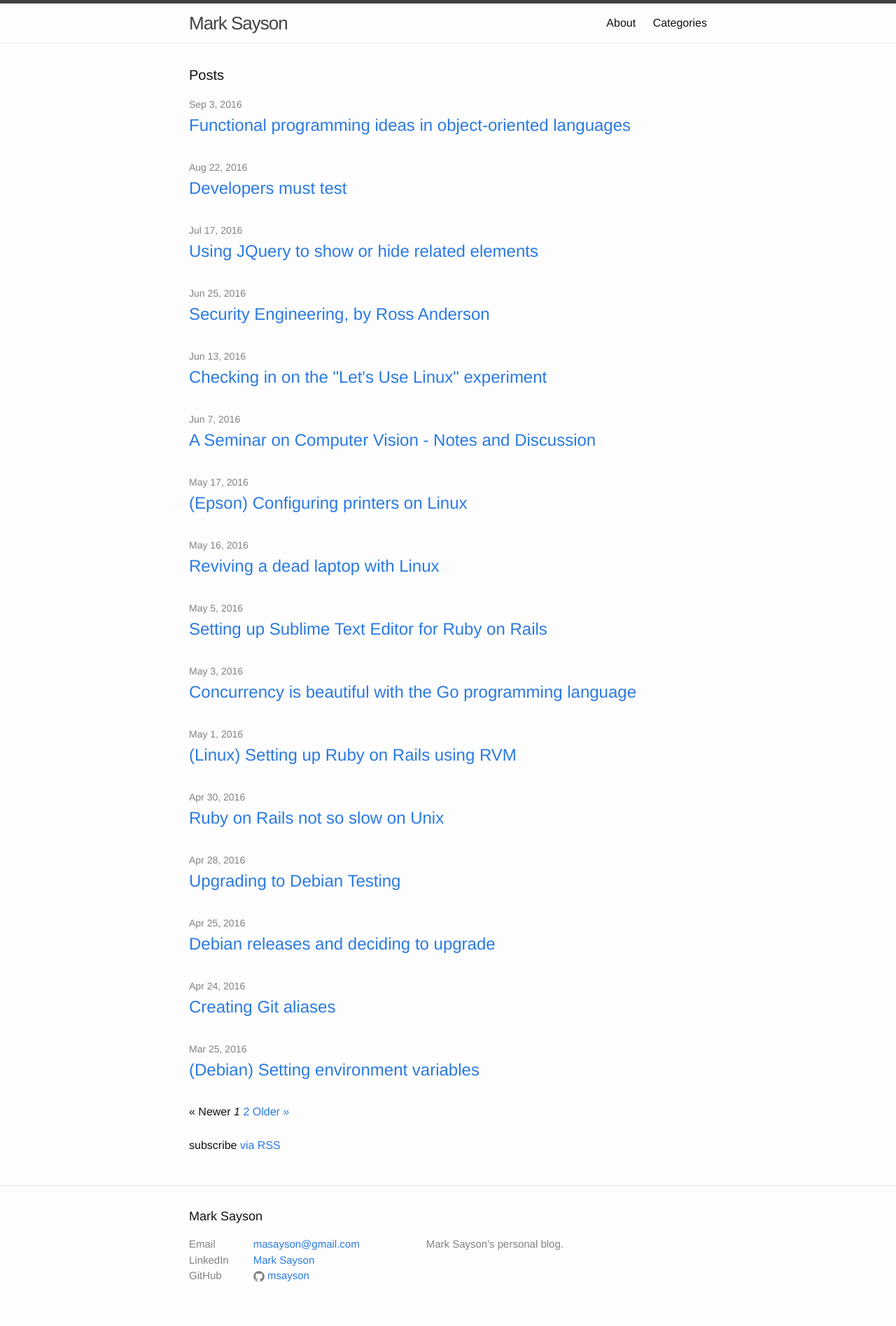
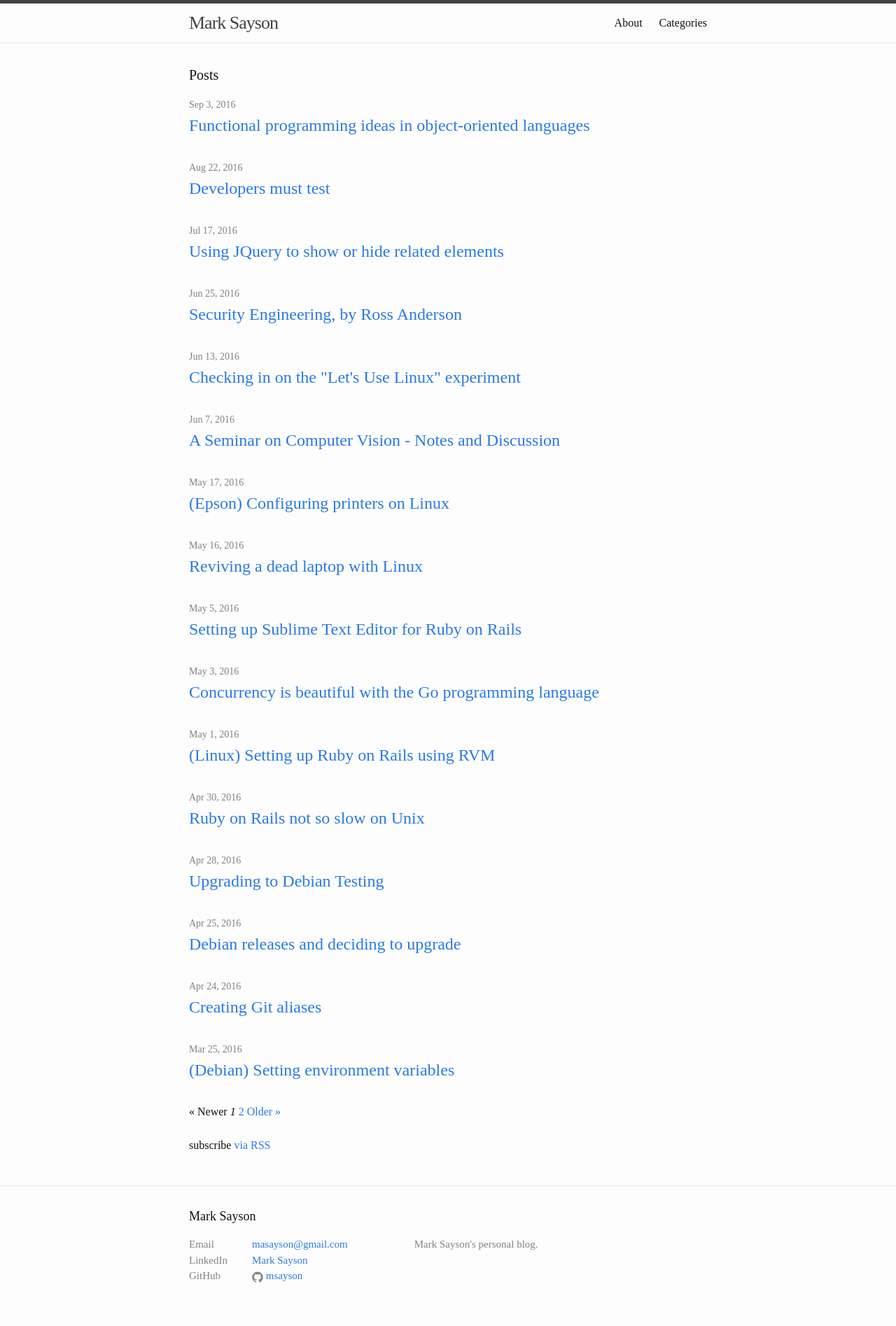
Before and after one commit to msayson/msayson.github.io, a Jekyll site: the page built from index.html, in a window 1280 px wide. Shown: the whole page at 70% size. Built offline with Jekyll 4.4.1, drawn with Linux system fonts in a browser that asks for light colours; the list of posts is cut into pages by our own code.

Commit message:
Set serif as default font style

```diff
--- a/css/main.scss
+++ b/css/main.scss
@@ -6,7 +6,7 @@
 
 
 // Our variables
-$base-font-family: "Helvetica Neue", Helvetica, Arial, sans-serif;
+$base-font-family: serif, "Helvetica Neue", Helvetica, Arial, sans-serif;
 $base-font-size:   16px;
 $base-font-weight: 400;
 $small-font-size:  $base-font-size * 0.875;
```
